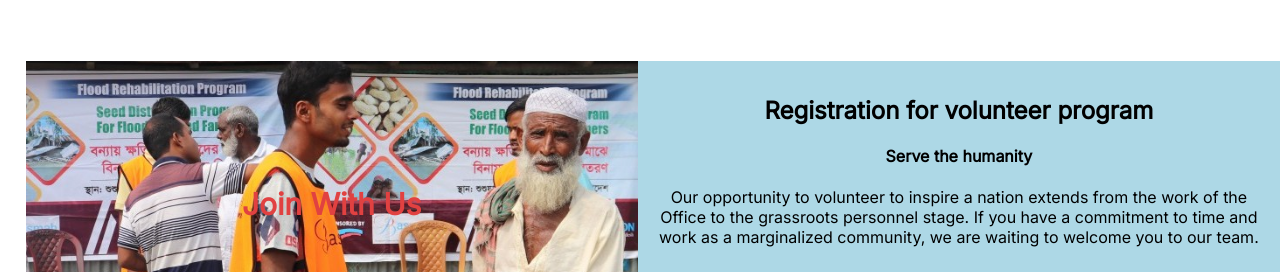
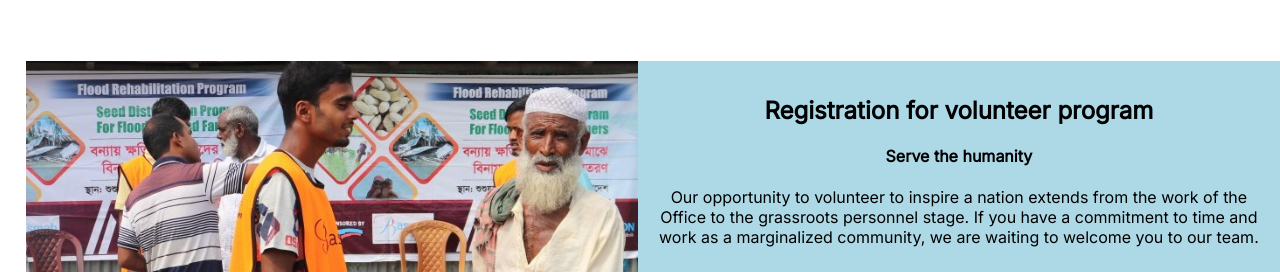
Before and after one commit to Avijit-Sarkar-Avi/Assignment_one, a plain HTML site: page index.html in a window 1280 px wide. Shown: the part 2989-3261 px from the top of the page. Drawn offline with Linux system fonts and the light colour scheme.

Commit message:
remove added text

```diff
--- a/index.html
+++ b/index.html
@@ -109,7 +109,6 @@
 
     <section class="new">
         <div class="pic add">
-            <h1>Join With Us</h1>
         </div>
         <div class="text add">
             <h1>Registration for volunteer program</h1>
--- a/style.css
+++ b/style.css
@@ -155,13 +155,6 @@ hr {
     text-align: center;
 }
 
-.pic h1 {
-    padding-top: 100px;
-    font-weight: 700;
-    font-size: 30px;
-    color: #e14141;
-}
-
 .text {
     padding: 15px;
     background-color: lightblue;
```
